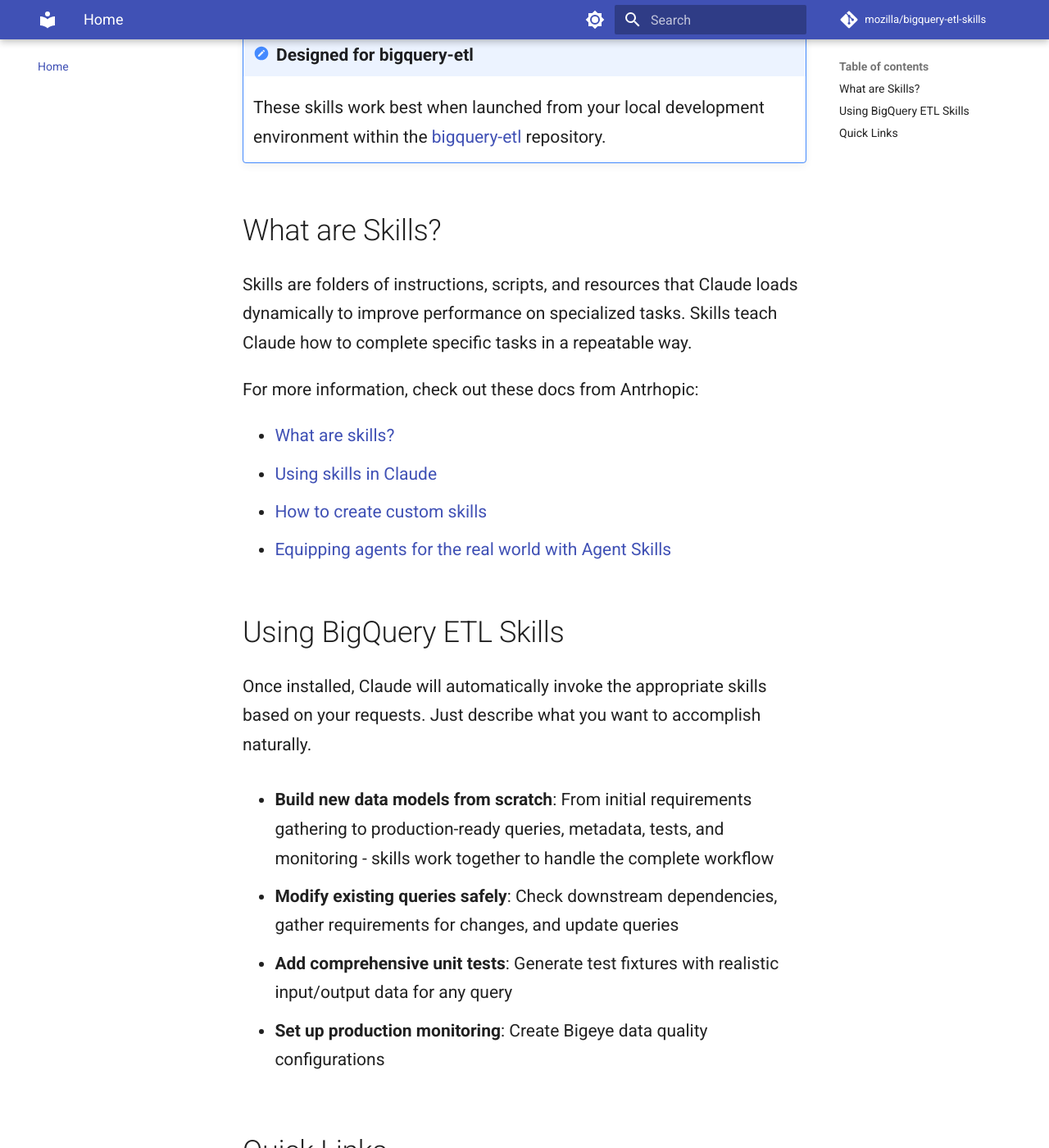
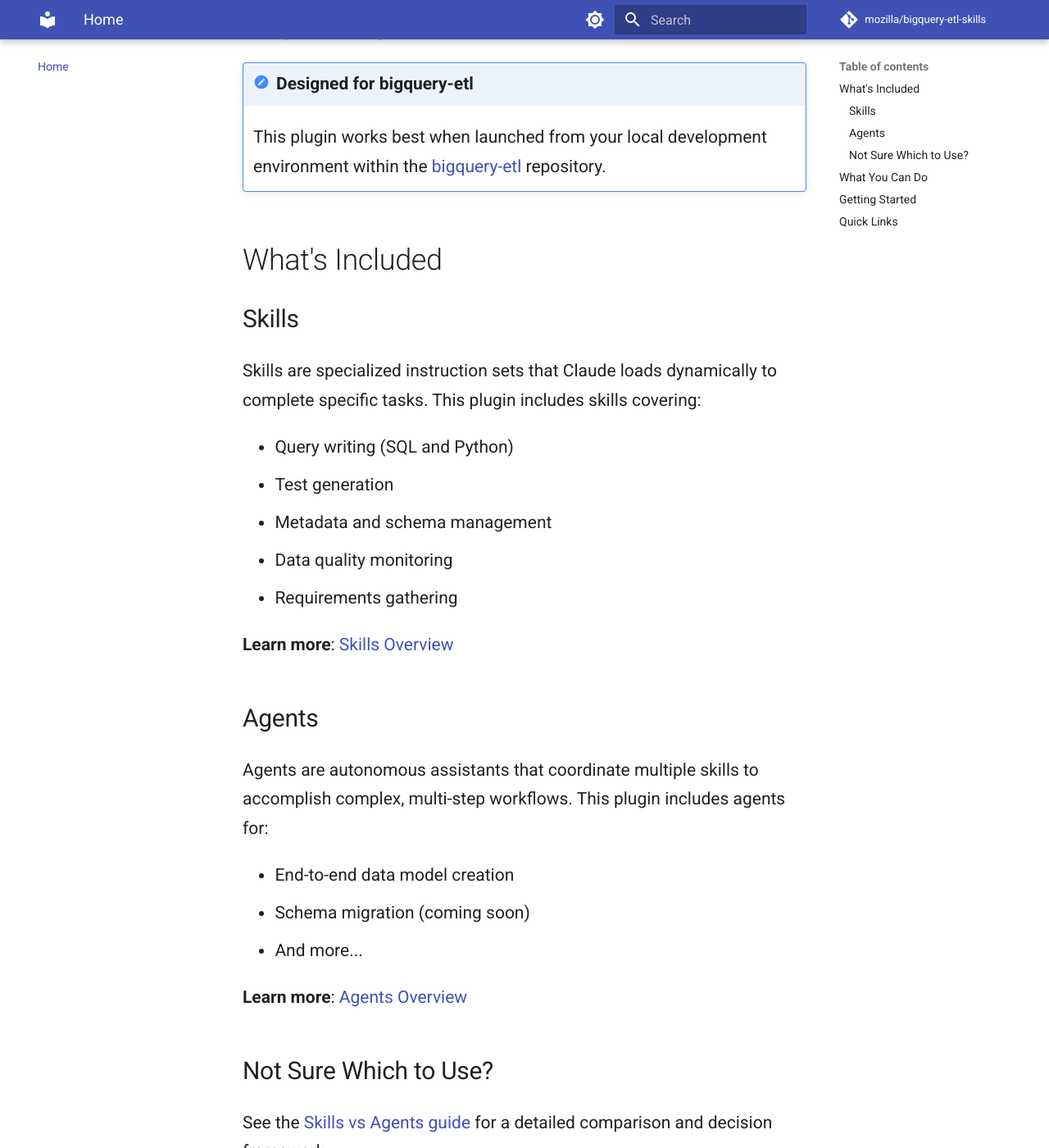
Before and after one commit to mozilla/bigquery-etl-skills, an MkDocs documentation site: the page built from docs/index.md, in a window 1280 px wide and 1400 px high, scrolled down 310 px. Shown: the whole window at 82% size. Built offline with MkDocs 1.6.1 and Material for MkDocs 9.7.7, drawn with Linux system fonts in a browser that asks for light colours; comment, search, counter and statistics services are not loaded; some of the changed text lies outside the part shown.

Commit message:
Update docs and navigation to include agents

```diff
--- a/docs/index.md
+++ b/docs/index.md
@@ -1,33 +1,61 @@
 # BigQuery ETL Skills
 
-A comprehensive Claude Code plugin that accelerates development workflows on Mozilla's [bigquery-etl](https://github.com/mozilla/bigquery-etl) repository using [Claude Code Skills](https://support.claude.com/en/articles/12512176-what-are-skills).
+A comprehensive Claude Code plugin that accelerates development workflows on Mozilla's [bigquery-etl](https://github.com/mozilla/bigquery-etl) repository using [Claude Code Skills](https://support.claude.com/en/articles/12512176-what-are-skills) and specialized agents.
 
 
 !!! note "Designed for bigquery-etl"
-    These skills work best when launched from your local development environment within the [bigquery-etl](https://github.com/mozilla/bigquery-etl) repository.
+    This plugin works best when launched from your local development environment within the [bigquery-etl](https://github.com/mozilla/bigquery-etl) repository.
 
-## What are Skills?
+## What's Included
 
-Skills are folders of instructions, scripts, and resources that Claude loads dynamically to improve performance on specialized tasks. Skills teach Claude how to complete specific tasks in a repeatable way.
+### Skills
 
-For more information, check out these docs from Antrhopic:
+Skills are specialized instruction sets that Claude loads dynamically to complete specific tasks. This plugin includes skills covering:
+
+- Query writing (SQL and Python)
+- Test generation
+- Metadata and schema management
+- Data quality monitoring
+- Requirements gathering
+
+**Learn more**: [Skills Overview](skills/overview.md)
+
+### Agents
+
+Agents are autonomous assistants that coordinate multiple skills to accomplish complex, multi-step workflows. This plugin includes agents for:
+
+- End-to-end data model creation
+- Schema migration (coming soon)
+- And more...
+
+**Learn more**: [Agents Overview](agents/overview.md)
+
+### Not Sure Which to Use?
+
+See the [Skills vs Agents guide](getting-started/skills-vs-agents.md) for a detailed comparison and decision framework.
+
+## What You Can Do
+
+Once installed, you can:
+
+- **Build complete data models**: Let the ETL orchestrator agent handle everything from requirements through testing and monitoring
+
+- **Work step-by-step with skills**: Use individual skills for focused tasks like writing queries or generating tests
+
+- **Modify existing queries safely**: Check downstream dependencies and update queries with proper conventions
+
+- **Add comprehensive unit tests**: Generate test fixtures with realistic input/output data
+
+- **Set up production monitoring**: Create Bigeye data quality configurations
+
+## Getting Started
+
+For more information about skills and agents:
 
 - [What are skills?](https://support.claude.com/en/articles/12512176-what-are-skills)
 - [Using skills in Claude](https://support.claude.com/en/articles/12512180-using-skills-in-claude)
 - [How to create custom skills](https://support.claude.com/en/articles/12512198-creating-custom-skills)
 - [Equipping agents for the real world with Agent Skills](https://anthropic.com/engineering/equipping-agents-for-the-real-world-with-agent-skills)
-
-## Using BigQuery ETL Skills
-
-Once installed, Claude will automatically invoke the appropriate skills based on your requests. Just describe what you want to accomplish naturally.
-
-- **Build new data models from scratch**: From initial requirements gathering to production-ready queries, metadata, tests, and monitoring - skills work together to handle the complete workflow
-
-- **Modify existing queries safely**: Check downstream dependencies, gather requirements for changes, and update queries
-
-- **Add comprehensive unit tests**: Generate test fixtures with realistic input/output data for any query
-
-- **Set up production monitoring**: Create Bigeye data quality configurations
 
 
 ## Quick Links
@@ -42,4 +70,16 @@
 
     Jump right in with practical examples
 
+- :material-thought-bubble: **[Skills vs Agents](getting-started/skills-vs-agents.md)**
+
+    Understand when to use skills vs agents
+
+- :material-cog: **[Available Skills](skills/available-skills.md)**
+
+    See all 7 specialized skills
+
+- :material-robot: **[Available Agents](agents/available-agents.md)**
+
+    Explore agents
+
 </div>
--- a/mkdocs.yml
+++ b/mkdocs.yml
@@ -64,9 +64,14 @@
   - Getting Started:
     - Installation: getting-started/installation.md
     - Quick Start: getting-started/quick-start.md
+    - Skills vs Agents: getting-started/skills-vs-agents.md
   - Skills:
     - Overview: skills/overview.md
     - Available Skills: skills/available-skills.md
+  - Agents:
+    - Overview: agents/overview.md
+    - Available Agents: agents/available-agents.md
+    - Creating Agents: agents/creating-agents.md
 
 extra_css:
   - stylesheets/extra.css
```
Also changed, not shown: README.md (+7 -2 lines).
